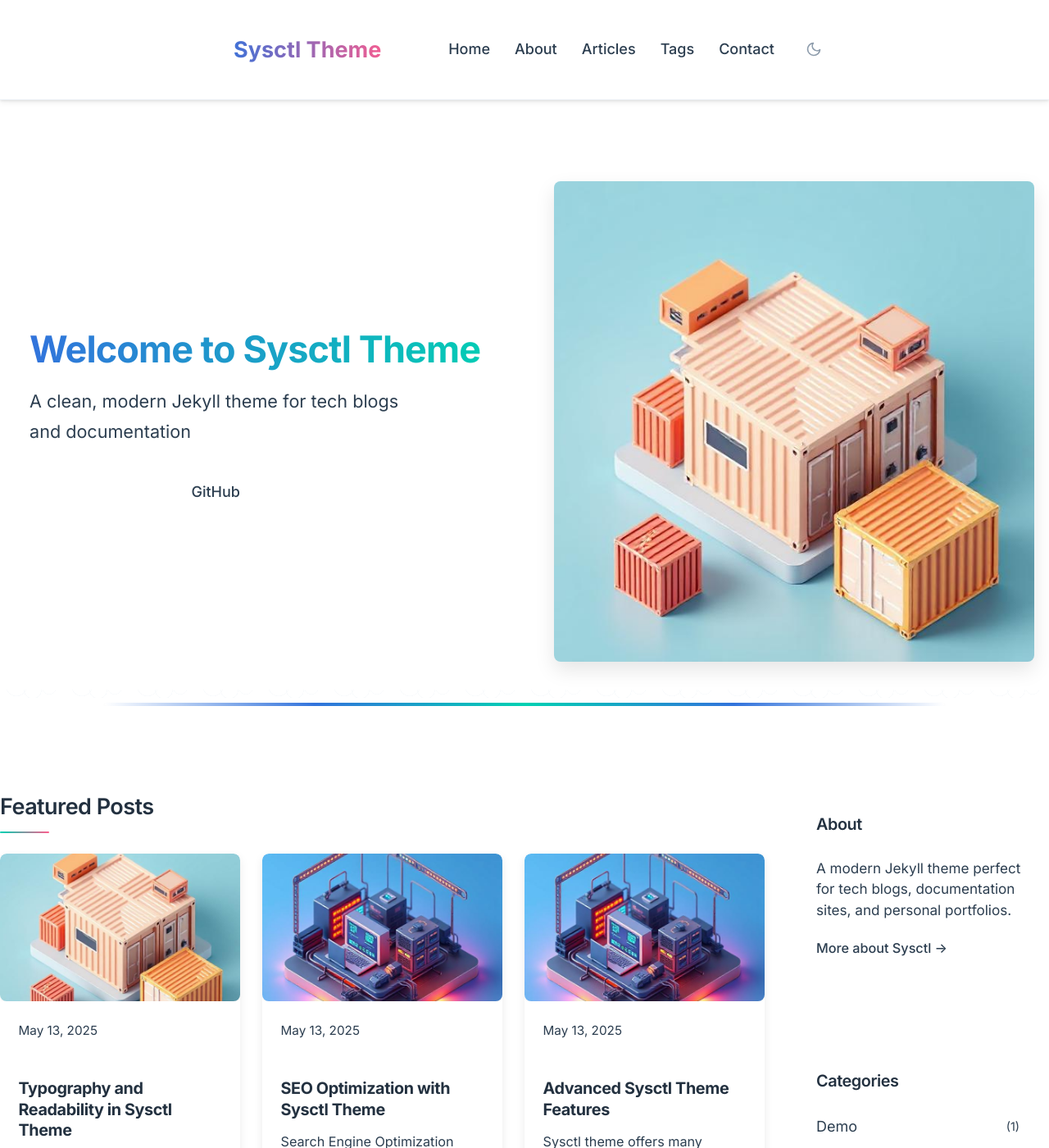
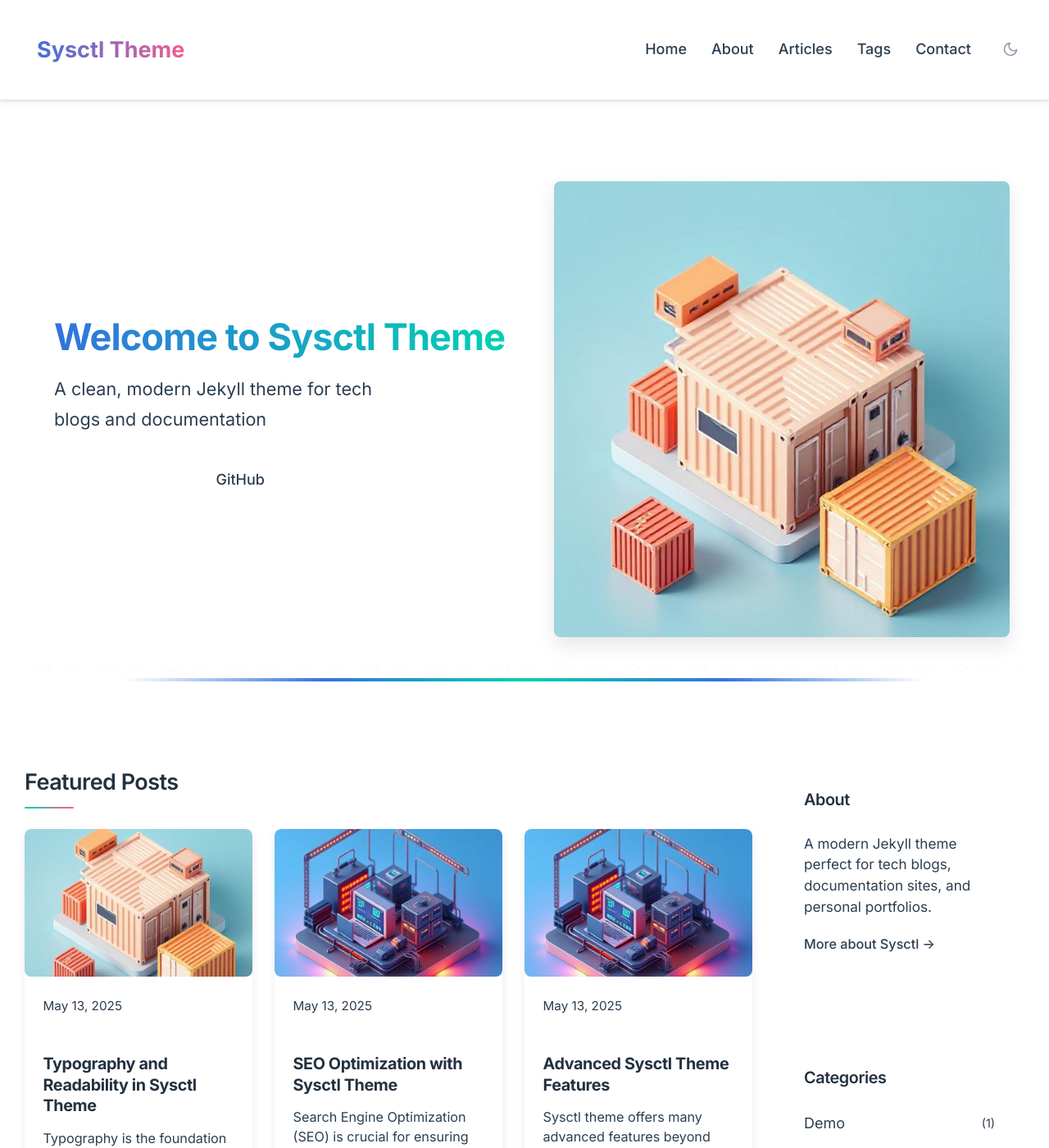
Before and after one commit to awcodify/sysctl-theme, a Jekyll site: the page built from index.html, in a window 1280 px wide and 1400 px high. Shown: the whole window at 82% size. Built offline with Jekyll 4.4.1, drawn with Linux system fonts in a browser that asks for light colours; the list of posts is cut into pages by our own code.

Commit message:
Refactor layout structure by simplifying wrapper usage and enhancing theme toggle icon for improved consistency

```diff
--- a/_includes/header.html
+++ b/_includes/header.html
@@ -19,7 +19,7 @@
 
         <button class="theme-toggle" aria-label="Toggle Dark Mode">
           <svg class="theme-toggle-icon sun" xmlns="http://www.w3.org/2000/svg" width="24" height="24" viewBox="0 0 24 24" fill="none" stroke="currentColor" stroke-width="2" stroke-linecap="round" stroke-linejoin="round"><circle cx="12" cy="12" r="5"></circle><line x1="12" y1="1" x2="12" y2="3"></line><line x1="12" y1="21" x2="12" y2="23"></line><line x1="4.22" y1="4.22" x2="5.64" y2="5.64"></line><line x1="18.36" y1="18.36" x2="19.78" y2="19.78"></line><line x1="1" y1="12" x2="3" y2="12"></line><line x1="21" y1="12" x2="23" y2="12"></line><line x1="4.22" y1="19.78" x2="5.64" y2="18.36"></line><line x1="18.36" y1="5.64" x2="19.78" y2="4.22"></line></svg>
-          <svg class="theme-toggle-icon moon" xmlns="http://www.w3.org/2000/svg" width="24" height="24" viewBox="0 0 24 24" fill="none" stroke="currentColor" stroke-width="2" stroke-linecap="round" stroke-linejoin="round"><path d="M21 12.79A9 9 0 1 1 11.21 3 7 7 0 0 0 21 12.79z"></path></svg>
+          <svg class="theme-toggle-icon moon" xmlns="http://www.w3.org/2000/svg" width="24" height="24" viewBox="0 0 24 24" fill="none" stroke="currentColor" stroke-width="2" stroke-linecap="round" stroke-linejoin="round"><path d="M21 12.79A9 9 0 1 1 11.21 3 A7 7 0 0 0 21 12.79z"></path></svg>
         </button>
       </div>
     </nav>
--- a/_layouts/default.html
+++ b/_layouts/default.html
@@ -40,13 +40,9 @@
   {%- include header.html -%}
 
   <main class="page-content" aria-label="Content">
-    {% if page.url == "/" %}
+    <div class="wrapper">
       {{ content }}
-    {% else %}
-      <div class="wrapper">
-        {{ content }}
-      </div>
-    {% endif %}
+    </div>
   </main>
 
   {%- include footer.html -%}
--- a/_sass/_layout.scss
+++ b/_sass/_layout.scss
@@ -1,9 +1,10 @@
 /* Layout styles */
 .wrapper {
-  max-width: $content-width;
+  max-width: 1400px;
   margin: 0 auto;
   padding: 0 $spacing-md;
   flex: 1;
+  width: 100%;
 }
 
 /* Site content */
--- a/index.html
+++ b/index.html
@@ -2,7 +2,7 @@
 layout: default
 ---
 
-<div class="home home-wrapper">
+<div class="home">
   <!-- Hero Section -->
   <section class="hero-section">
     <div class="hero-content">
```
